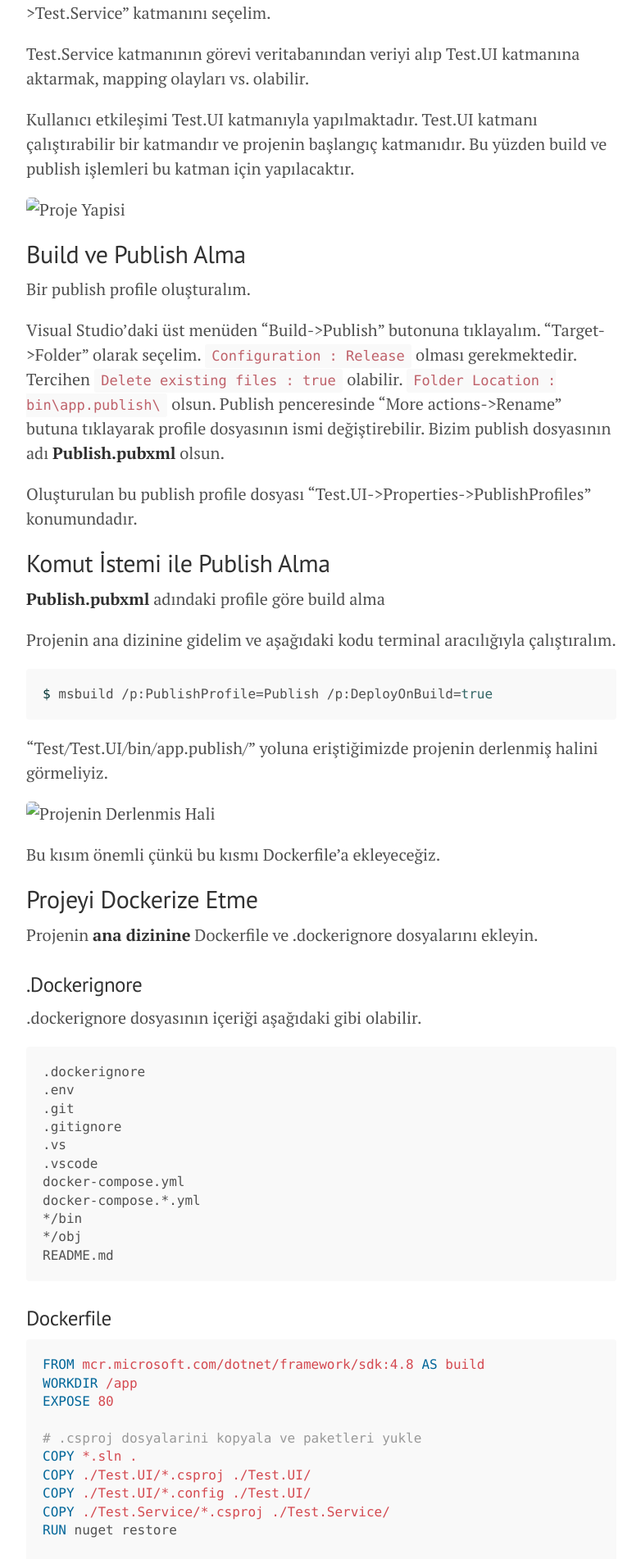
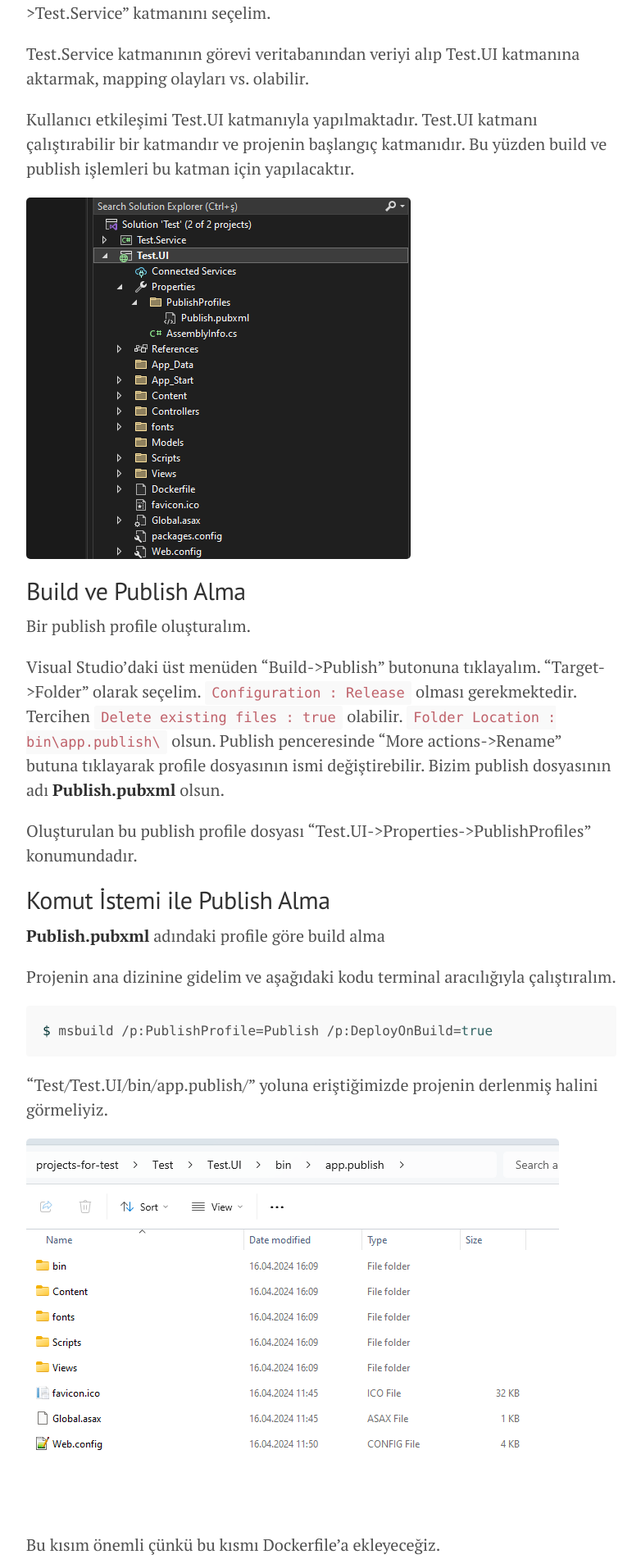
Before and after one commit to merterr/merterr.github.io, a Jekyll site: the page built from _posts/2024-04-16-how-to-run-net-framework-app-with-docker.md, in a window 1280 px wide. Shown: the part 754-2656 px from the top of the page at 82% size, without its empty margins (248-1030 px from the left). Built offline with Jekyll 4.4.1, drawn with Linux system fonts in a browser that asks for light colours; nearby versions of some CDN libraries.

Commit message:
Update 2024-04-16-how-to-run-net-framework-app-with-docker.md

````diff
--- a/_posts/2024-04-16-how-to-run-net-framework-app-with-docker.md
+++ b/_posts/2024-04-16-how-to-run-net-framework-app-with-docker.md
@@ -23,7 +23,7 @@ Test.Service katmanının görevi veritabanından veriyi alıp Test.UI katmanın
 Kullanıcı etkileşimi Test.UI katmanıyla yapılmaktadır.
 Test.UI katmanı çalıştırabilir bir katmandır ve projenin başlangıç katmanıdır. Bu yüzden build ve publish işlemleri bu katman için yapılacaktır.
 
-![Proje Yapisi](../public/images/2024-04-16/proje-yapisi.png)
+![Proje Yapisi](/public/images/2024-04-16/proje-yapisi.png)
 
 ## Build ve Publish Alma
 Bir publish profile oluşturalım.
@@ -46,7 +46,7 @@ $ msbuild /p:PublishProfile=Publish /p:DeployOnBuild=true
 
 "Test/Test.UI/bin/app.publish/" yoluna eriştiğimizde projenin derlenmiş halini görmeliyiz.
 
-![Projenin Derlenmis Hali](../public/images/2024-04-16/derlenen-proje.png)
+![Projenin Derlenmis Hali](/public/images/2024-04-16/derlenen-proje.png)
 
 Bu kısım önemli çünkü bu kısmı Dockerfile'a ekleyeceğiz.
 
@@ -125,4 +125,4 @@ $ docker run --name test_ui_cont -p 88:80 -dit test-net2022
 ```
 
 
-![Sonuc](../public/images/2024-04-16/result.png)
+![Sonuc](/public/images/2024-04-16/result.png)
````
